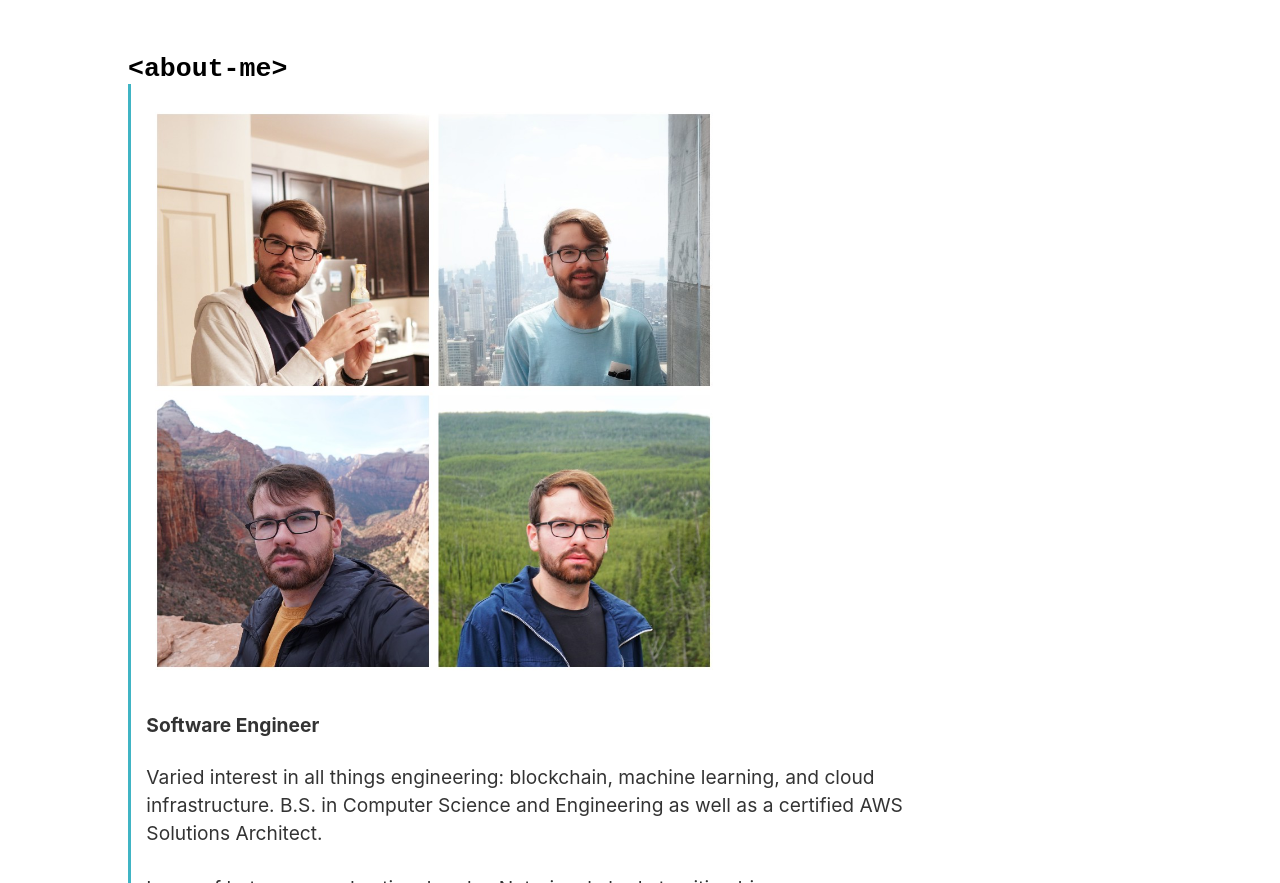
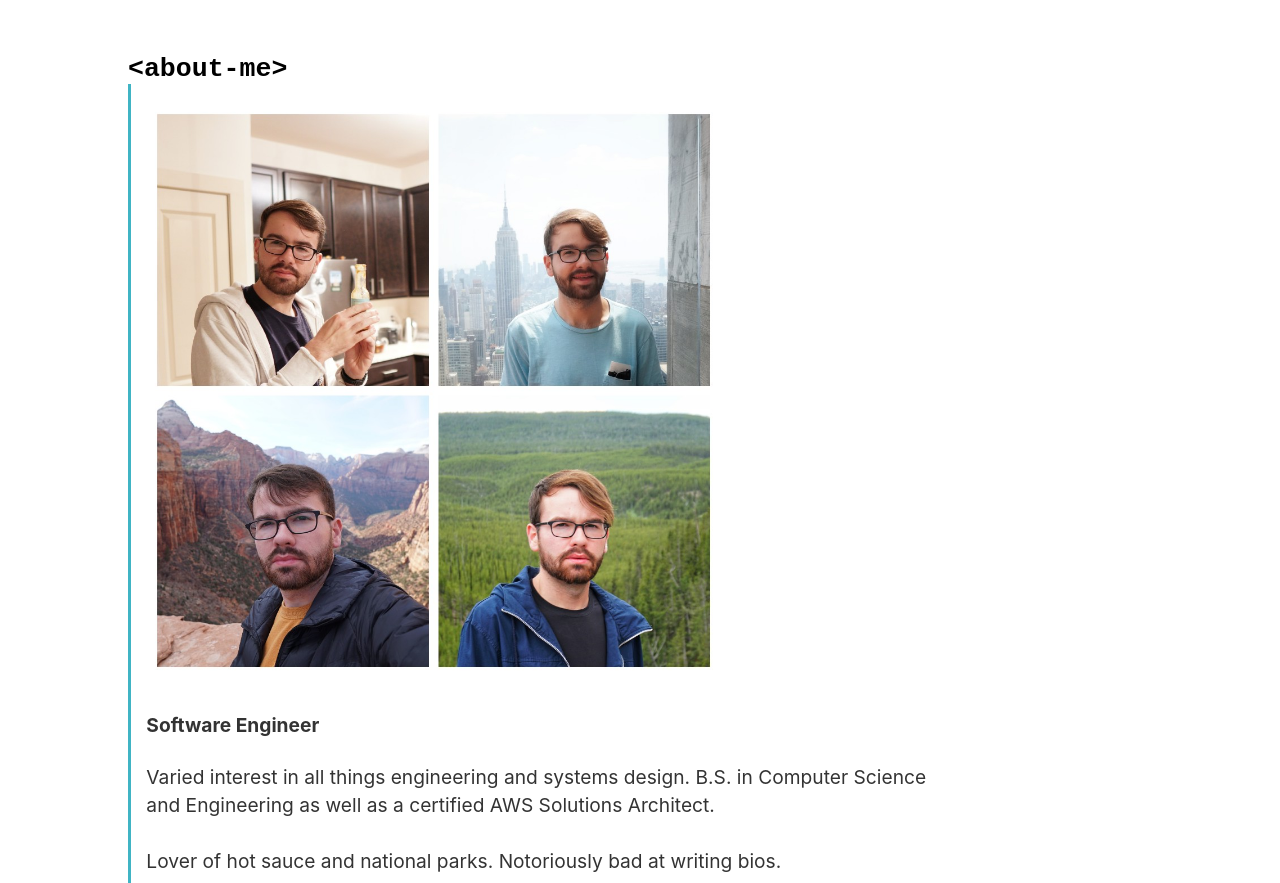
Before and after one commit to cameronstinson4/portfolio-react, a Gatsby site: page /about in a window 1280 px wide. Shown: the part 69-952 px from the top of the page. Built offline with nearby package versions, Linux system fonts and the light colour scheme; Gatsby itself is replaced by a stand-in of ours.

Commit message:
Update about.js

```diff
--- a/src/pages/about.js
+++ b/src/pages/about.js
@@ -21,7 +21,7 @@ class AboutPage extends Component {
         imgSize={`large`}>
 
         <h4>Software Engineer</h4>
-        <p>Varied interest in all things engineering: blockchain, machine learning, and cloud infrastructure. B.S. in Computer Science and Engineering as well as a certified AWS Solutions Architect.</p>
+        <p>Varied interest in all things engineering and systems design. B.S. in Computer Science and Engineering as well as a certified AWS Solutions Architect.</p>
 
         <p>Lover of hot sauce and national parks. Notoriously bad at writing bios.</p>
 
```
